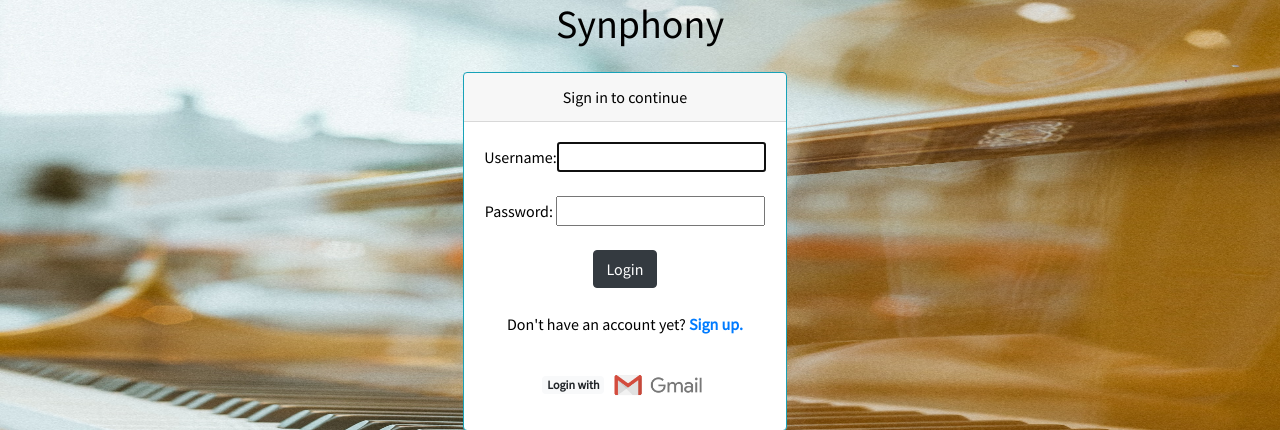
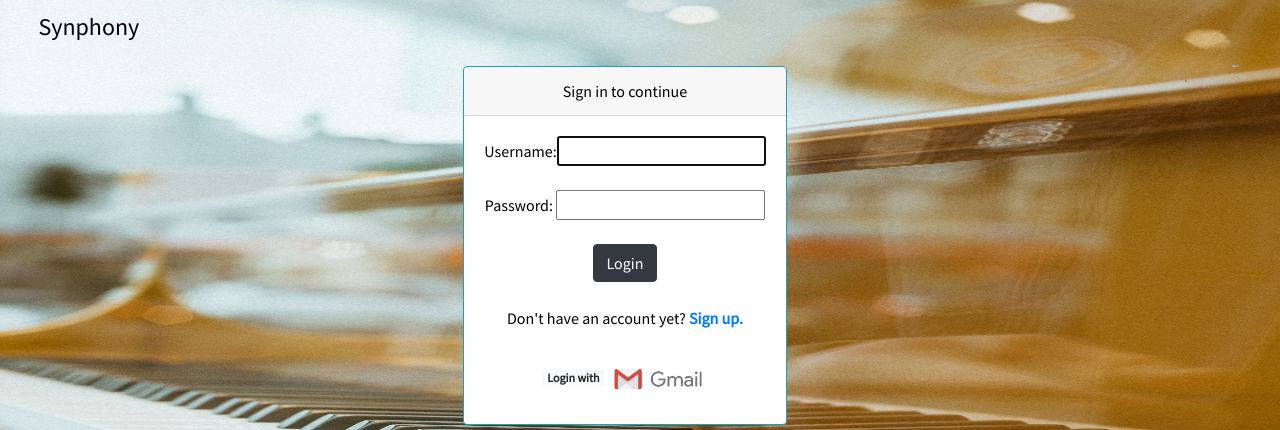
Before and after one commit to nicholeemma/synphony, a Django app: page /synphony/home in a window 1280 px wide. Shown: the top 430 px of the page. Run offline with Django 3.2, Linux system fonts and the light colour scheme; some libraries are stand-ins or nearby versions.

Commit message:
revised hover a color

```diff
--- a/src/mysite/synphony/static/CSS/additional.css
+++ b/src/mysite/synphony/static/CSS/additional.css
@@ -38,6 +38,11 @@
 .theme:focus,
 .theme:active {
     transform: scale(1.1);
+}
+a:hover,
+a:focus,
+a:active {
+    color: black;
 }
 
 /* Pulse */
@@ -81,6 +86,10 @@
   animation-iteration-count: infinite;
 }
 
+.head-syn{
+  padding-left: 3%;
+  padding-top: 1%;
+}
 
 .title_synphony{
   font-size: 30px;
--- a/src/mysite/synphony/templates/synphony/base.html
+++ b/src/mysite/synphony/templates/synphony/base.html
@@ -22,7 +22,7 @@
   <meta charset="utf-8">
   <meta http-equiv="X-UA-Compatible" content="IE=edge">
   <meta name="viewport" content="width=device-width, initial-scale=1">
-  <title class="title_synphony">{% block title %}Synphony{% endblock title %}</title>
+  <title >{% block title %}Synphony{% endblock title %}</title>
   {% load static %}
   <link type="text/css" rel="stylesheet" href="{% static 'CSS/additional.css' %}" />
   {% block navbar %}
@@ -42,7 +42,9 @@
 </head>
 
 <body>
-  <h1 class='text-center'>Synphony</h1>
+  <div class="head-syn">
+  <h4 >Synphony</h4>
+</div>
   <div class="container d-flex h-100">
     <div class="row justify-content-center" style="width: 100%;">
         {% block main %}
```
Also changed, not shown: src/mysite/db.sqlite3.
